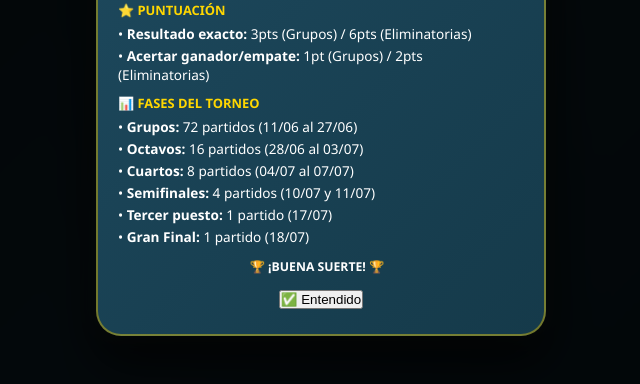
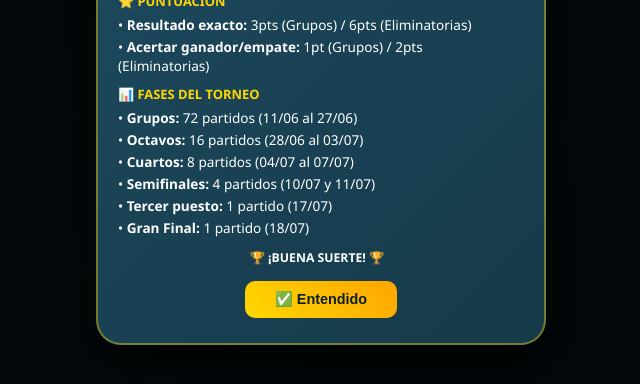
Before and after one commit to lizjmnz08/quiniela-mundial-2026, a website: page frontend/login.html in a window 1280 px wide. Both pictures are taken after a click on the button "📖 Instructivo". Shown: the part 336-720 px from the top of the page, without its empty margins (319-959 px from the left). Drawn offline with Linux system fonts and the light colour scheme.

Commit message:
Arreglar boton Entendido del instructivo

```diff
--- a/frontend/login.html
+++ b/frontend/login.html
@@ -246,7 +246,7 @@
         </div>
 
         <div style="display: flex; gap: 10px; justify-content: center; margin-top: 15px; padding-bottom: 5px;">
-            <button class="btn-entendido" onclick="cerrarInstructivo()">✅ Entendido</button>
+            <button onclick="cerrarInstructivo()" style="background: linear-gradient(45deg, #FFD700, #FFA500); color: #0a1f2e; border: none; padding: 10px 30px; border-radius: 10px; font-weight: bold; cursor: pointer; font-size: 0.9em; transition: all 0.3s;">✅ Entendido</button>
         </div>
     </div>
 </div>
```
